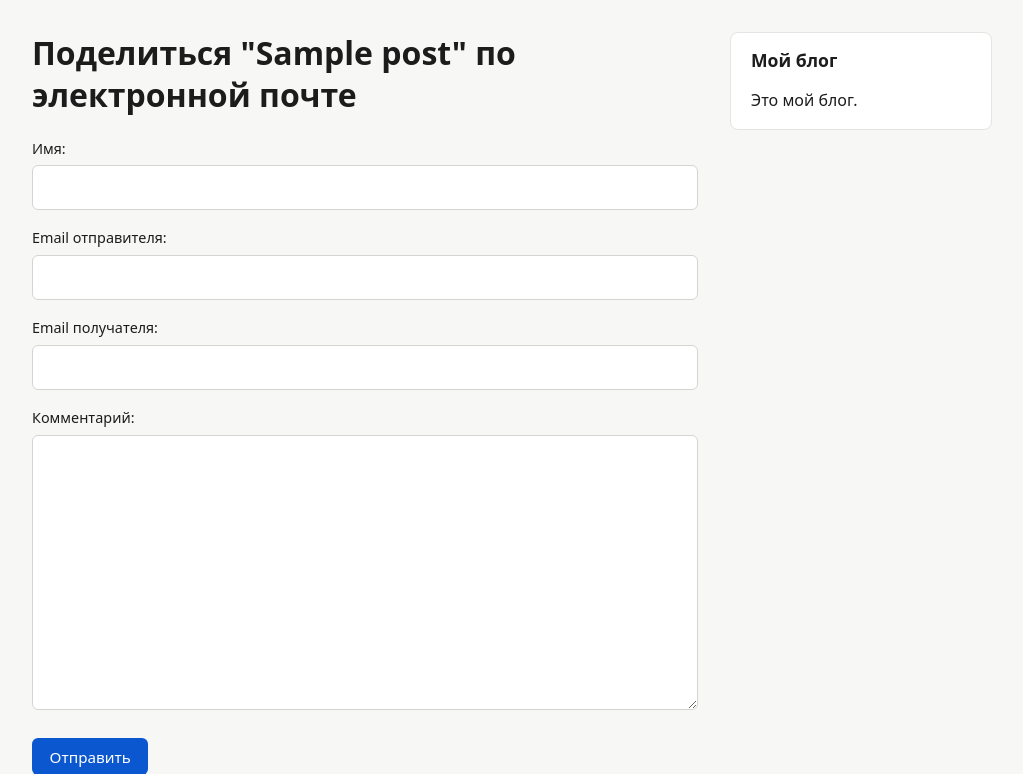
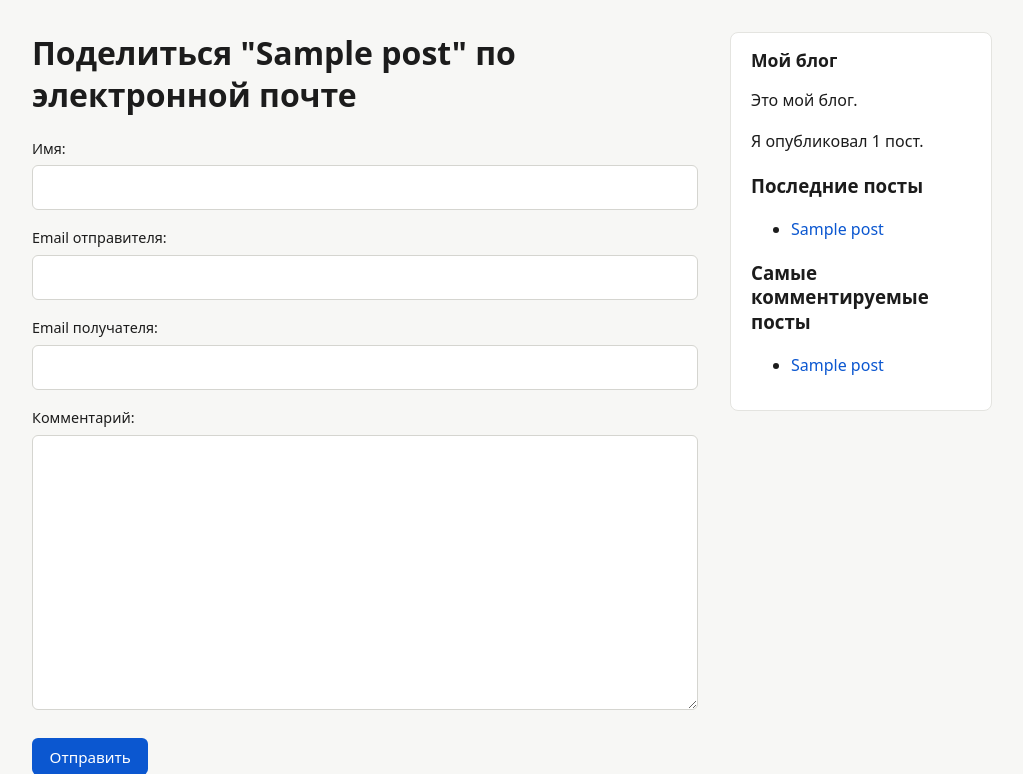
Before and after one commit to Dontgoingforyou/myblog, a Django app: page /blog/1/share/ in a window 1280 px wide. Shown: the top 774 px of the page, without its empty margins (128-1151 px from the left). Run offline with Django 5.2, Linux system fonts and the light colour scheme; tables that the repository leaves empty hold one stand-in row (values such as "Sample post").

Commit message:
Добавить боковую колонку и вывод текста постов в Markdown.
В колонке показываются число постов, последние записи и самые комментируемые.

Co-authored-by: Cursor <cursoragent@cursor.com>

```diff
--- a/myblog/blog/templates/blog/base.html
+++ b/myblog/blog/templates/blog/base.html
@@ -1,3 +1,4 @@
+{% load blog_extras %}
 {% load static %}
 <!DOCTYPE html>
 <html>
@@ -13,6 +14,19 @@
         <div id="sidebar">
             <h2>Мой блог</h2>
             <p>Это мой блог.</p>
+            {% total_posts as total %}
+            <p>Я опубликовал {{ total }} {{ total|russian_pluralize:"пост,поста,постов" }}.</p>
+
+            <h3>Последние посты</h3>
+            {% show_latest_posts 3 %}
+
+            <h3>Самые комментируемые посты</h3>
+            {% get_most_commented_posts as most_commented_posts %}
+            <ul>
+                {% for post in most_commented_posts %}
+                <li><a href="{{ post.get_absolute_url }}">{{ post.title }}</a></li>
+                {% endfor %}
+            </ul>
         </div>
     </body>
 </html>
--- a/myblog/blog/templates/blog/post/detail.html
+++ b/myblog/blog/templates/blog/post/detail.html
@@ -8,7 +8,7 @@
     <p class="date">
         Опубликовано {{ post.publish }} {{ post.author }}
     </p>
-    {{ post.body|linebreaks }}
+    {{ post.body|markdown }}
     <p>
         <a href="{% url 'blog:post_share' post.id %}">Поделиться этим постом</a>
     </p>
--- /dev/null
+++ b/myblog/blog/templates/blog/post/latest_posts.html
@@ -0,0 +1,7 @@
+<ul>
+    {% for post in latest_posts %}
+        <li>
+            <a href="{{ post.get_absolute_url }}">{{ post.title }}</a>
+        </li>
+    {% endfor %}
+</ul>
--- a/myblog/blog/templates/blog/post/list.html
+++ b/myblog/blog/templates/blog/post/list.html
@@ -1,5 +1,5 @@
 {% extends "blog/base.html" %}
-
+{% load blog_extras %}
 {% block title %}Мой блог{% endblock %}
 
 {% block content %}
@@ -31,7 +31,7 @@
         <p class="date">
             Опубликовано {{ post.publish }} {{ post.author }}
         </p>
-        {{ post.body|truncatewords:30|linebreaks }}
+        {{ post.body|markdown|truncatewords_html:30 }}
     {% endfor %}
 
     {% include "paginator.html" with page=page_obj %}
--- a/myblog/blog/templatetags/blog_extras.py
+++ b/myblog/blog/templatetags/blog_extras.py
@@ -1,4 +1,9 @@
+import markdown
+
+from django.utils.safestring import mark_safe
 from django import template
+from django.db.models import Count
+from ..models import Post
 
 register = template.Library()
 
@@ -16,3 +21,24 @@ def russian_pluralize(number, forms):
     if 2 <= last_one <= 4 and last_two not in {12, 13, 14}:
         return few
     return many
+
+
+@register.simple_tag
+def total_posts():
+    return Post.published.count()
+
+
+@register.inclusion_tag('blog/post/latest_posts.html')
+def show_latest_posts(count=5):
+    latest_posts = Post.published.order_by('-publish')[:count]
+    return {'latest_posts': latest_posts}
+
+
+@register.simple_tag
+def get_most_commented_posts(count=5):
+    return Post.published.annotate(total_comments=Count('comments')).order_by('-total_comments')[:count]
+
+
+@register.filter(name='markdown')
+def markdown_format(text):
+    return mark_safe(markdown.markdown(text))
--- a/requirements.txt
+++ b/requirements.txt
@@ -2,6 +2,7 @@ asgiref==3.13.0
 Django==6.1.3
 django-taggit==7.0.0
 flake8==7.5.0
+Markdown==3.11.3
 mccabe==0.7.0
 pycodestyle==2.15.0
 pyflakes==4.1.0
```
